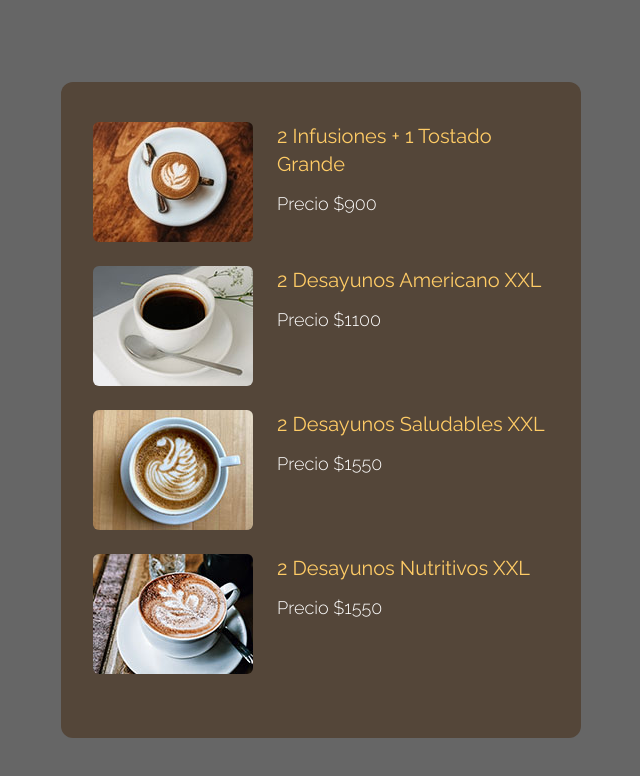
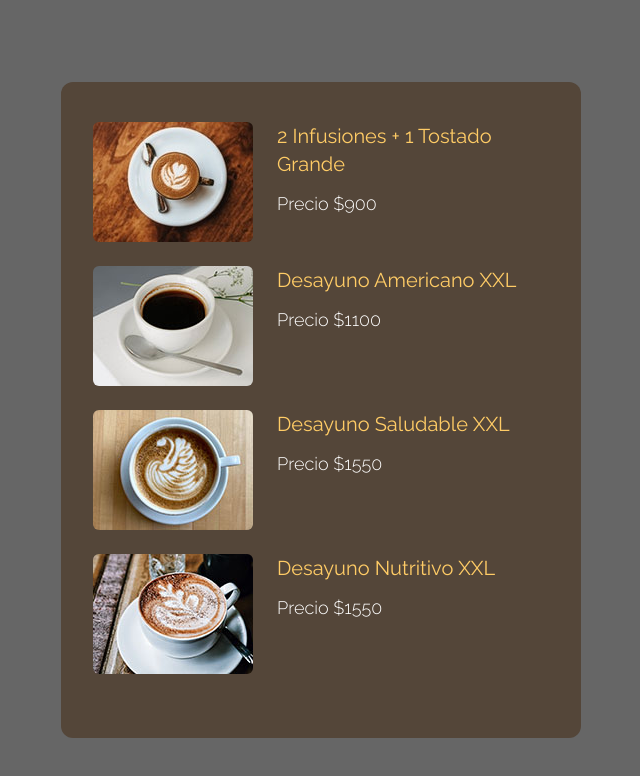
Before and after one commit to Agslz/cafeteria-sj, a plain HTML site: page index.html in a window 1280 px wide. Shown: the part 6734-7510 px from the top of the page, without its empty margins (319-959 px from the left). Drawn offline with nearby package versions, Linux system fonts and the light colour scheme.

```diff
--- a/index.html
+++ b/index.html
@@ -438,7 +438,7 @@
               <img src="img/menu-item-2.jpg" alt="Image" class="rounded-md" />
               <div class="ml-3 sm:ml-6">
                 <h3 class="text-lg sm:text-xl mb-2 sm:mb-3 tm-text-yellow">
-                  2 Desayunos Americano XXL
+                 Desayuno Americano XXL
                 </h3>
                 <div class="text-white text-md sm:text-lg font-light mb-1">
                   Precio $1100
@@ -449,7 +449,7 @@
               <img src="img/menu-item-3.jpg" alt="Image" class="rounded-md" />
               <div class="ml-3 sm:ml-6">
                 <h3 class="text-lg sm:text-xl mb-2 sm:mb-3 tm-text-yellow">
-                  2 Desayunos Saludables XXL
+                 Desayuno Saludable XXL
                 </h3>
                 <div class="text-white text-md sm:text-lg font-light mb-1">
                   Precio $1550
@@ -460,7 +460,7 @@
               <img src="img/menu-item-4.jpg" alt="Image" class="rounded-md" />
               <div class="ml-3 sm:ml-6">
                 <h3 class="text-lg sm:text-xl mb-2 sm:mb-3 tm-text-yellow">
-                  2 Desayunos Nutritivos XXL
+                 Desayuno Nutritivo XXL
                 </h3>
                 <div class="text-white text-md sm:text-lg font-light mb-1">
                   Precio $1550
```
Also changed, not shown: img/prueba1.jpeg (deleted).
